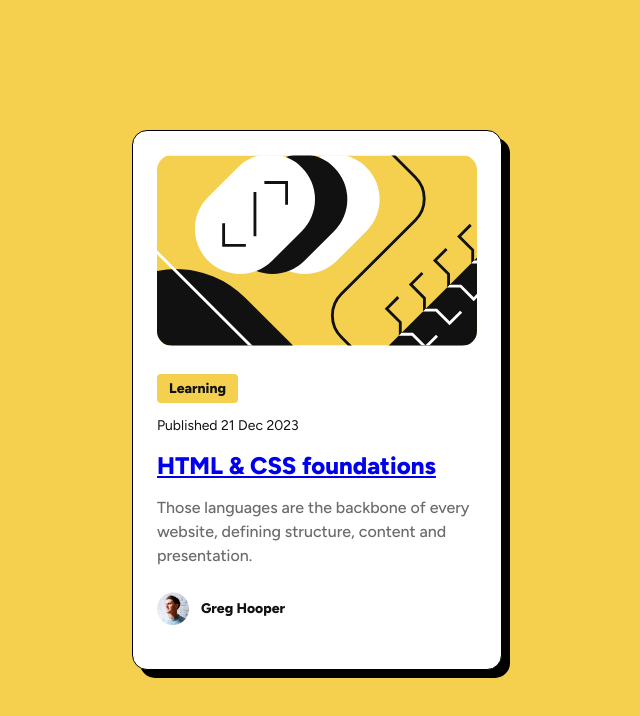
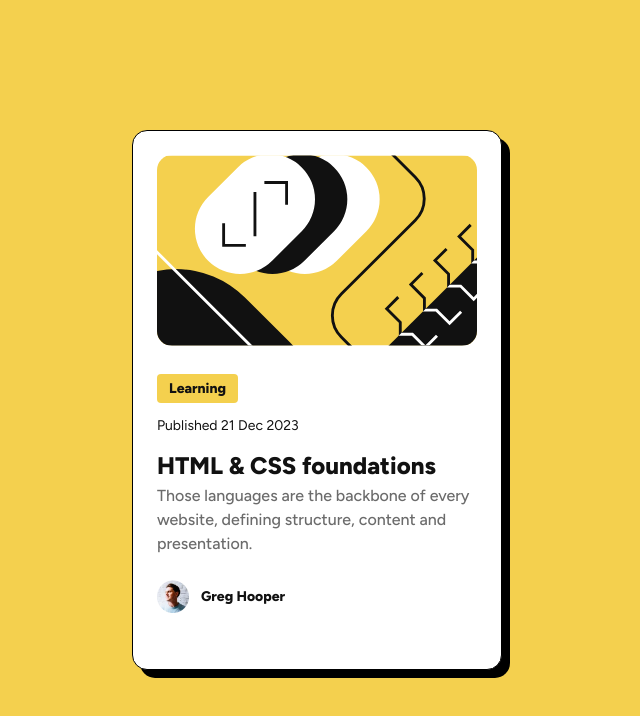
Before and after one commit to YelemyahM/blog-preview-card, a plain HTML site: page index.html in a window 1280 px wide. Shown: the whole page, without its empty margins (323-963 px from the left). Drawn offline with Linux system fonts and the light colour scheme.

```diff
--- a/style.css
+++ b/style.css
@@ -66,7 +66,7 @@ body {
   margin-bottom: 12px;
 }
 
-.article-title {
+.article-title a {
   font-weight: 800;
   font-size: 24px;
   line-height: 150%;
```
